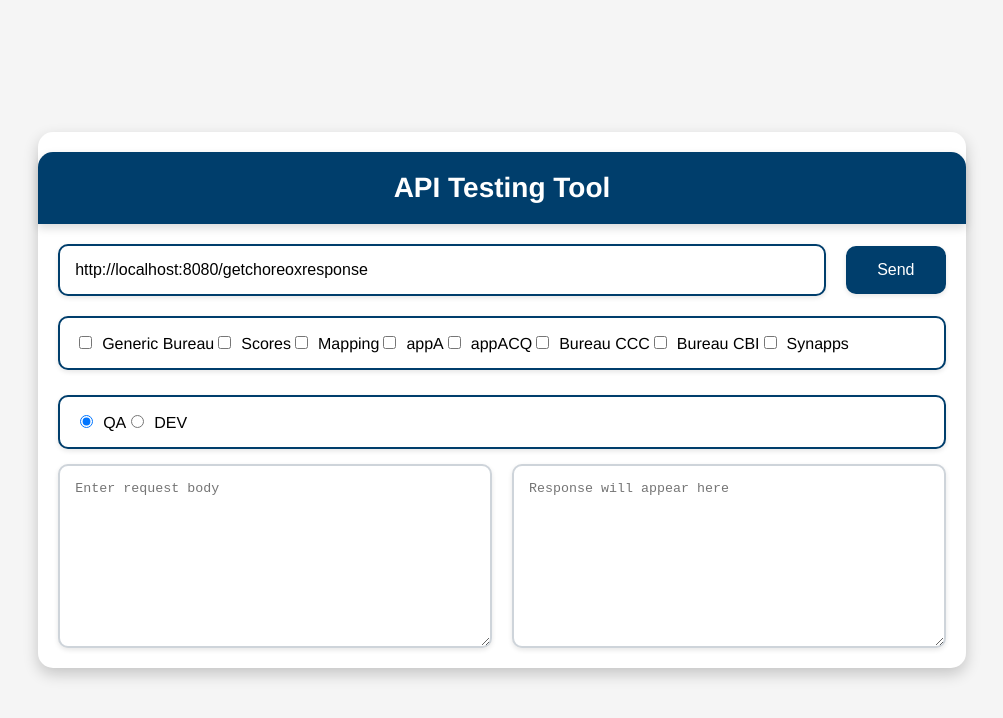
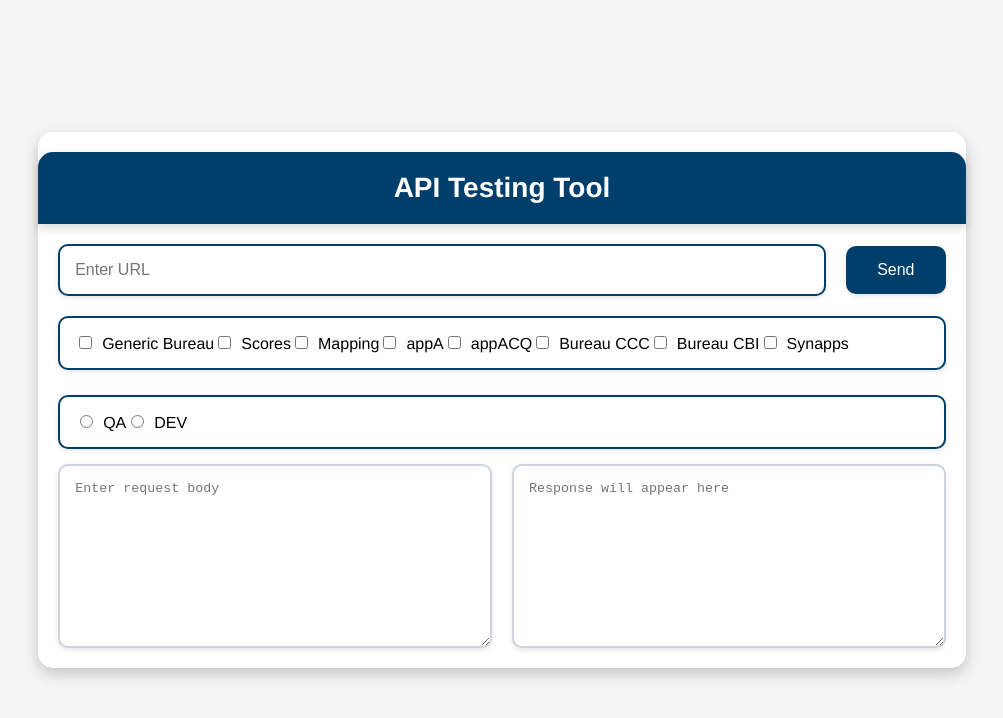
Before and after one commit to khajastark/mapping-service-ui, a React (Create React App) app: page / in a window 1280 px wide. Shown: the top 718 px of the page, without its empty margins (178-1181 px from the left). Built offline with nearby package versions, Linux system fonts and the light colour scheme; the HTML template or start-up script is replaced by a standard one.

Commit message:
Update App.js

```diff
--- a/src/App.js
+++ b/src/App.js
@@ -20,26 +20,25 @@
 };
 
 function App() {
-  const [baseURL, setBaseURL] = useState('http://localhost:8080/');
-  const [endpoint, setEndpoint] = useState('getchoreoxresponse');
+  const [url, setURL] = useState('');
   const [requestBody, setRequestBody] = useState('');
   const [response, setResponse] = useState('');
   const [selectedModes, setSelectedModes] = useState([]);
-  const [selectedEnv, setSelectedEnv] = useState('qa');
+  const [selectedEnv, setSelectedEnv] = useState('');
   const [popupMessage, setPopupMessage] = useState('');
   const [showPopup, setShowPopup] = useState(false);
 
   const handleSendRequest = async () => {
     try {
-      const url = `${baseURL}${endpoint}`;
       const modesHeader = selectedModes.join(',');
       const headers = {
-        'Content-Type': 'application/json',
+        'Content-Type': 'text/plain',
         'mode': modesHeader,
         'url': ENVIRONMENTS[selectedEnv],
       };
 
       console.log('Request Headers:', headers);
+      console.log('Request Body:', requestBody);
 
       const { data } = await axios.post(url, requestBody, { headers });
       setResponse(JSON.stringify(data, null, 2));
@@ -69,13 +68,6 @@
     setSelectedEnv(e.target.value);
   };
 
-  const handleURLChange = (e) => {
-    const url = e.target.value;
-    const [newBaseURL, newEndpoint] = url.split(/\/(?=[^/]+$)/);
-    setBaseURL(newBaseURL);
-    setEndpoint(newEndpoint || '');
-  };
-
   return (
     <div>
       <div className={`container ${showPopup ? 'blur' : ''}`}>
@@ -85,8 +77,8 @@
             <input
               type="text"
               className="url-bar"
-              value={`${baseURL}${endpoint}`}
-              onChange={handleURLChange}
+              value={url}
+              onChange={(e) => setURL(e.target.value)}
               placeholder="Enter URL"
             />
             <button className="send-button" onClick={handleSendRequest}>
```
